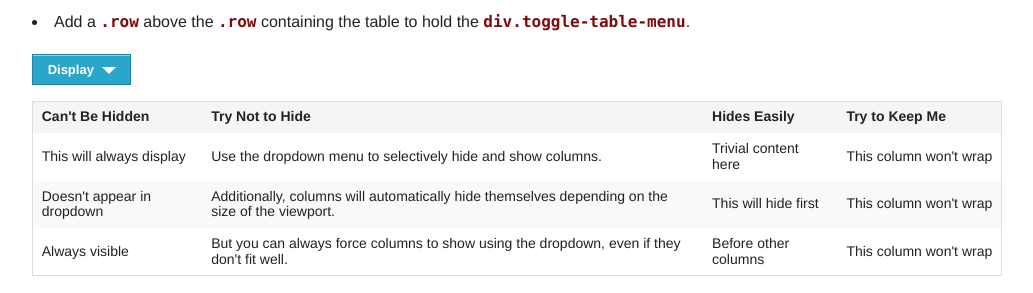
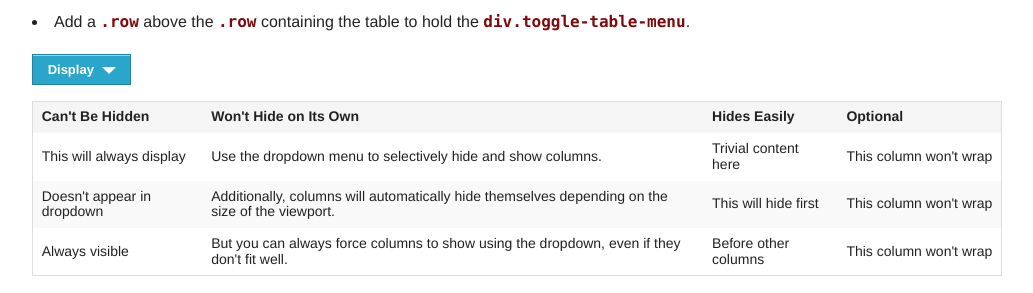
Before and after one commit to khawarshahzad/2013-03-RWD-code-sprint, a Jekyll site: the page prototypes/responsive-tables/index.html, which Jekyll copies as it is, in a window 1280 px wide. Shown: the part 875-1168 px from the top of the page, without its empty margins (123-1156 px from the left). Built offline with Jekyll 4.4.1, drawn with Linux system fonts in a browser that asks for light colours; Markdown is read by kramdown in place of the engine named in the settings.

Commit message:
Using SCSS for breakpoints
Also more descriptive column headers

```diff
--- a/css/responsive-tables.css
+++ b/css/responsive-tables.css
@@ -16,7 +16,7 @@
 .enhanced td.essential {
   display: table-cell; }
 
-@media screen and (min-width: 48em) {
+@media only screen and (min-width: 48em) {
   .lt-ie9 .enhanced th.optional,
   .lt-ie9 .enhanced td.optional {
     display: inline; }
@@ -24,7 +24,7 @@
   .enhanced th.optional,
   .enhanced td.optional {
     display: table-cell; } }
-@media screen and (min-width: 767px) {
+@media only screen and (min-width: 80em) {
   .lt-ie9 .enhanced th,
   .lt-ie9 .enhanced td {
     display: inline; }
--- a/prototypes/responsive-tables/index.html
+++ b/prototypes/responsive-tables/index.html
@@ -106,9 +106,9 @@
             <thead>
               <tr>
                 <th class="essential persist">Can't Be Hidden</th>
-                <th class="essential">Try Not to Hide</th>
+                <th class="essential">Won't Hide on Its Own</th>
                 <th class="optional">Hides Easily</th>
-                <th class="essential no-wrap">Try to Keep Me</th>
+                <th class="optional no-wrap">Optional</th>
               </tr>
             </thead>
             <tbody>
--- a/scss/app.scss
+++ b/scss/app.scss
@@ -1,3 +1,5 @@
+@import "foundation/foundation-global";
+
 .no-wrap {
   white-space: nowrap;
 }
--- a/scss/responsive-tables.scss
+++ b/scss/responsive-tables.scss
@@ -1,3 +1,5 @@
+@import "foundation/foundation-global";
+
 .toggle-table-dropdown {
   input {
     display: inline-block;
@@ -23,7 +25,7 @@
    display: table-cell;
 }
 
-@media screen and (min-width: 48em) {
+@media #{$small} {
   .lt-ie9 .enhanced th.optional,
   .lt-ie9 .enhanced td.optional {
     display: inline;
@@ -34,7 +36,7 @@
   }
 }
 
-@media screen and (min-width: 767px) {
+@media #{$medium} {
    .lt-ie9 .enhanced th,
    .lt-ie9 .enhanced td {
       display: inline;
```
